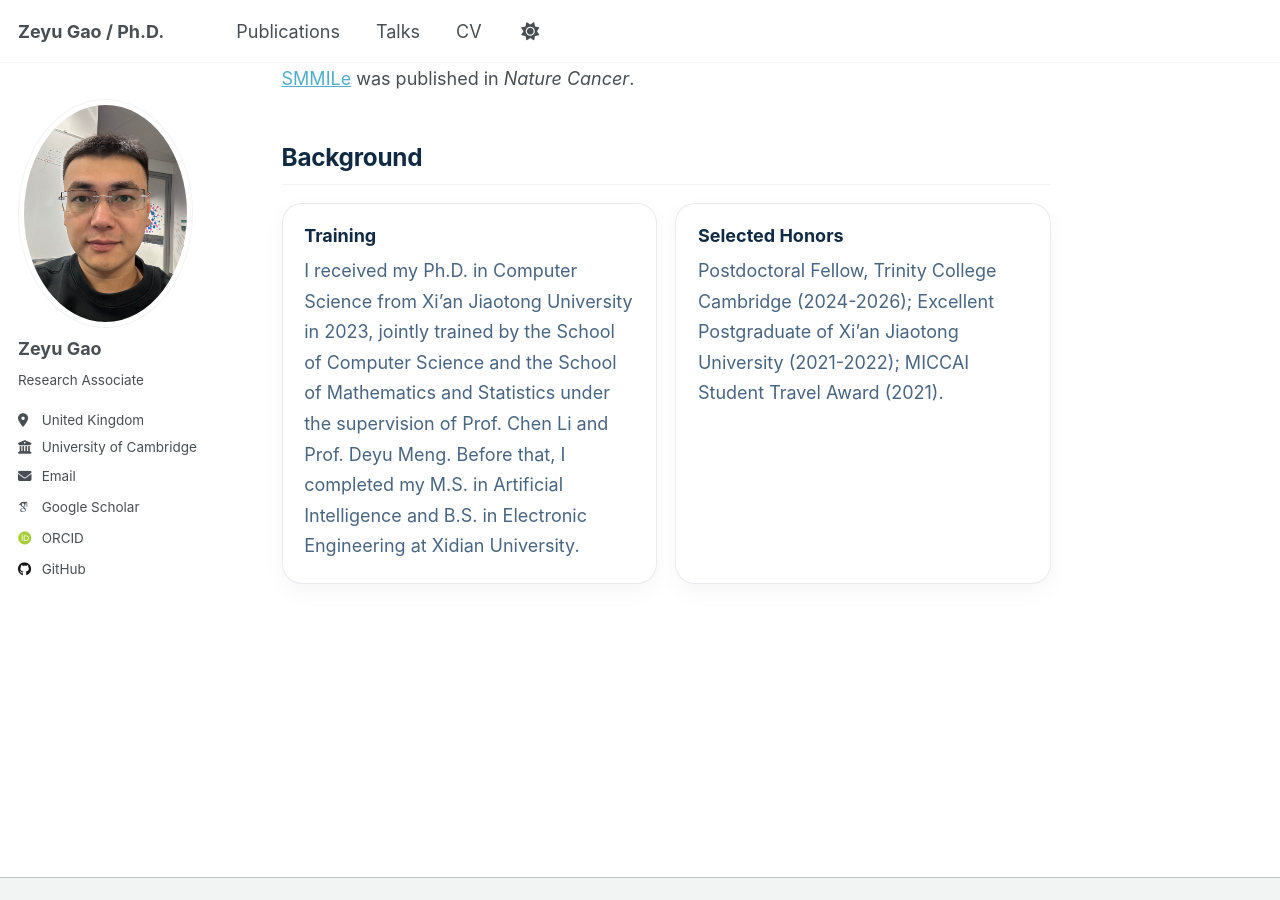
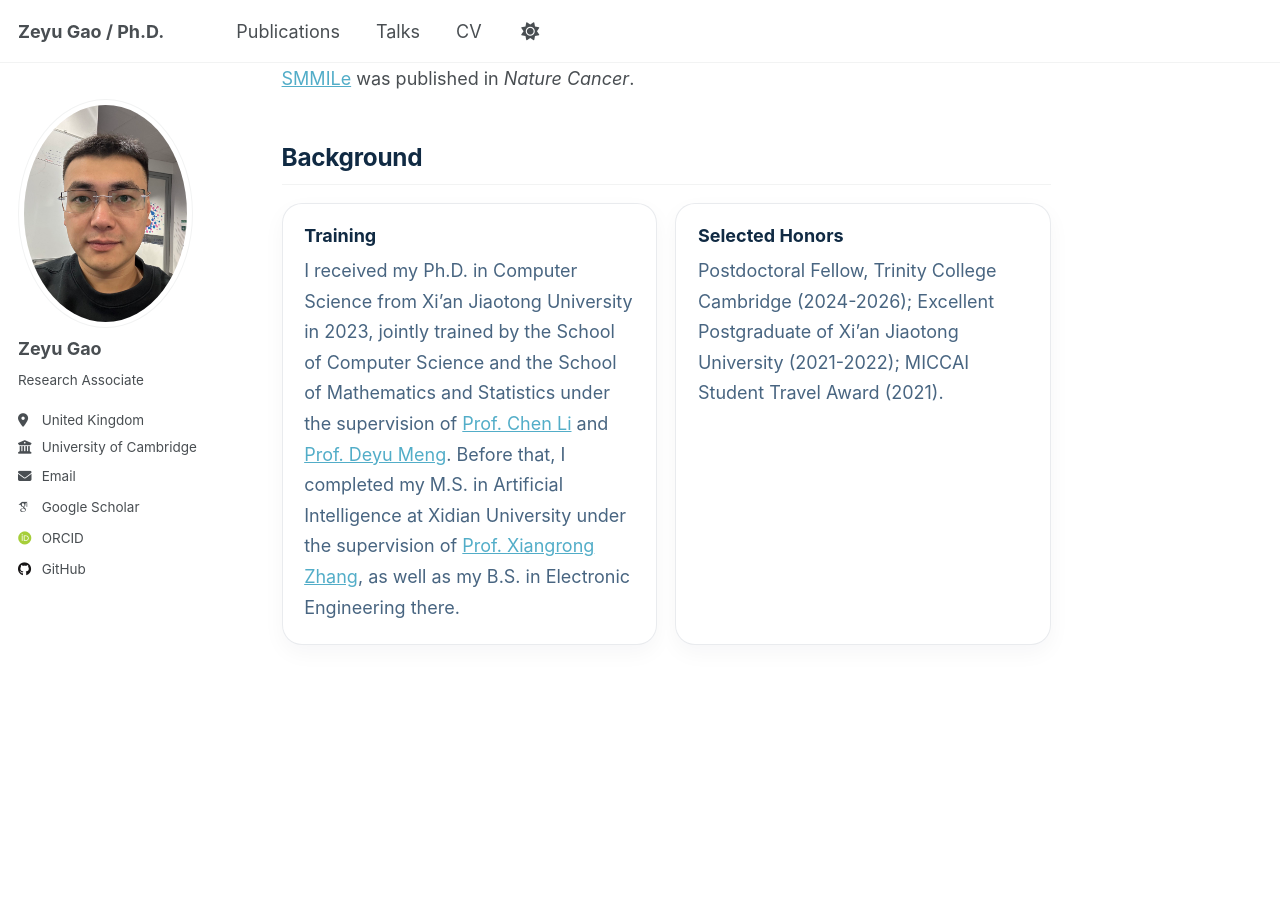
Before and after one commit to ZeyuGaoAi/ZeyuGaoAi.github.io, a Jekyll site: the page built from _pages/about.md, in a window 1280 px wide and 900 px high, scrolled down 3111 px. Built offline with Jekyll 4.4.1, drawn with Linux system fonts in a browser that asks for light colours; some web fonts are replaced; a script that is not in the unit is left out.

Commit message:
Add advisor links to homepage background

```diff
--- a/_pages/about.md
+++ b/_pages/about.md
@@ -129,7 +129,7 @@ redirect_from:
   <div class="home-card-grid">
     <article class="home-card">
       <h3>Training</h3>
-      <p>I received my Ph.D. in Computer Science from Xi’an Jiaotong University in 2023, jointly trained by the School of Computer Science and the School of Mathematics and Statistics under the supervision of Prof. Chen Li and Prof. Deyu Meng. Before that, I completed my M.S. in Artificial Intelligence and B.S. in Electronic Engineering at Xidian University.</p>
+      <p>I received my Ph.D. in Computer Science from Xi’an Jiaotong University in 2023, jointly trained by the School of Computer Science and the School of Mathematics and Statistics under the supervision of <a href="https://chenli.group/people/Chen_Li/index.html">Prof. Chen Li</a> and <a href="https://scholar.google.com/citations?user=an6w-64AAAAJ&amp;hl=zh-CN">Prof. Deyu Meng</a>. Before that, I completed my M.S. in Artificial Intelligence at Xidian University under the supervision of <a href="https://scholar.google.com/citations?user=G6AdRfwAAAAJ&amp;hl=en">Prof. Xiangrong Zhang</a>, as well as my B.S. in Electronic Engineering there.</p>
     </article>
     <article class="home-card">
       <h3>Selected Honors</h3>
```
